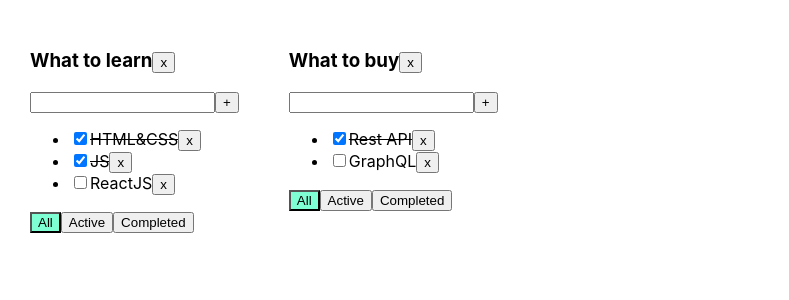
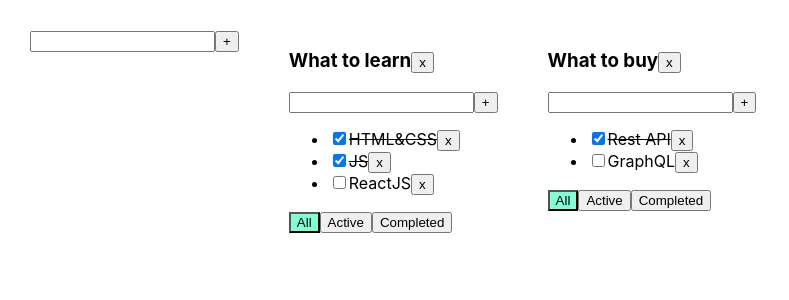
Before and after one commit to KirylBarokha/incubator-todolist, a React (Create React App) app: page / in a window 1280 px wide. Shown: the top 300 px of the page, without its empty margins (0-789 px from the left). Built offline with nearby package versions, Linux system fonts and the light colour scheme.

Commit message:
add AddItemForm component

```diff
--- /dev/null
+++ b/src/AddItemForm.tsx
@@ -0,0 +1,46 @@
+import React, {ChangeEvent, KeyboardEvent, useState} from 'react';
+
+type AddItemFormPropsType = {
+    addItem: (title: string) => void
+}
+
+const AddItemForm = (props: AddItemFormPropsType) => {
+    let [title, setTitle] = useState('')
+    let [error, setError] = useState<string | null>(null)
+
+    const addItem = () => {
+        if (title.trim() !== '') {
+            props.addItem(title)
+            setTitle('')
+        } else {
+            setError('Title is required')
+        }
+
+    }
+
+    const onChangeHandler = (event: ChangeEvent<HTMLInputElement>) => {
+        setTitle(event.currentTarget.value)
+    }
+
+    const onKeyPressHandler = (event: KeyboardEvent<HTMLInputElement>) => {
+        setError(null)
+        if (event.key === 'Enter') {
+            addItem()
+        }
+    }
+
+    return (
+        <div>
+            <input
+                value={title}
+                onChange={onChangeHandler}
+                onKeyDown={onKeyPressHandler}
+                className={error ? 'error' : ''}
+            />
+            <button onClick={addItem}>+</button>
+            {error && <div className="error-message">{error}</div>}
+        </div>
+    )
+}
+
+export default AddItemForm
--- a/src/App.tsx
+++ b/src/App.tsx
@@ -2,6 +2,7 @@
 import './App.css';
 import {TaskType, Todolist} from './Todolist';
 import {v1} from 'uuid';
+import AddItemForm from './AddItemForm';
 
 export type FilterValuesType = 'all' | 'active' | 'completed'
 
@@ -38,6 +39,13 @@
             {id: v1(), title: 'GraphQL', isDone: false},
         ]
     })
+
+    function addTodolist(title: string) {
+        let newTodolistId = v1()
+        let newTodolist: TodolistsType = {id: newTodolistId, title: title, filter: 'all'}
+        setTodolists([newTodolist, ...todolists])
+        setTasks({...tasks, [newTodolistId]: []})
+    }
 
 
     function addTask(title: string, todolistId: string) {
@@ -80,6 +88,7 @@
 
     return (
         <div className="App">
+            <AddItemForm addItem={addTodolist}/>
             {
                 todolists.map(todolist => {
                     let allTodolistTasks = tasks[todolist.id]
--- a/src/Todolist.tsx
+++ b/src/Todolist.tsx
@@ -1,5 +1,6 @@
-import React, {ChangeEvent, KeyboardEvent, useState} from 'react'
+import React, {ChangeEvent} from 'react'
 import {FilterValuesType} from './App';
+import AddItemForm from './AddItemForm';
 
 export type TaskType = {
     id: string
@@ -20,33 +21,12 @@
 }
 
 export function Todolist(props: PropsType) {
-
-    let [title, setTitle] = useState('')
-    let [error, setError] = useState<string | null>(null)
-
-    const addTask = () => {
-        if (title.trim() !== '') {
-            props.addTask(title.trim(), props.id)
-            setTitle('')
-        } else {
-            setError('Title is required')
-        }
-
+    const addTask = (title: string) => {
+        props.addTask(title, props.id)
     }
 
-    const removeTdolist = () => {
+    const removeTodolist = () => {
         props.removeTodolist(props.id)
-    }
-
-    const onChangeHandler = (event: ChangeEvent<HTMLInputElement>) => {
-        setTitle(event.currentTarget.value)
-    }
-
-    const onKeyPressHandler = (event: KeyboardEvent<HTMLInputElement>) => {
-        setError(null)
-        if (event.key === 'Enter') {
-            addTask()
-        }
     }
 
     const onAllClickHandler = () => {
@@ -60,26 +40,16 @@
 
     }
 
-
     return (
         <div>
             <h3>
                 {props.title}
-                <button onClick={removeTdolist}>
+                <button onClick={removeTodolist}>
                     x
                 </button>
             </h3>
 
-            <div>
-                <input
-                    value={title}
-                    onChange={onChangeHandler}
-                    onKeyDown={onKeyPressHandler}
-                    className={error ? 'error' : ''}
-                />
-                <button onClick={addTask}>+</button>
-                {error && <div className="error-message">{error}</div>}
-            </div>
+            <AddItemForm addItem={addTask}/>
             <ul>
                 {props.tasks.map((task) => {
                     const onClickHandler = () => {
```
